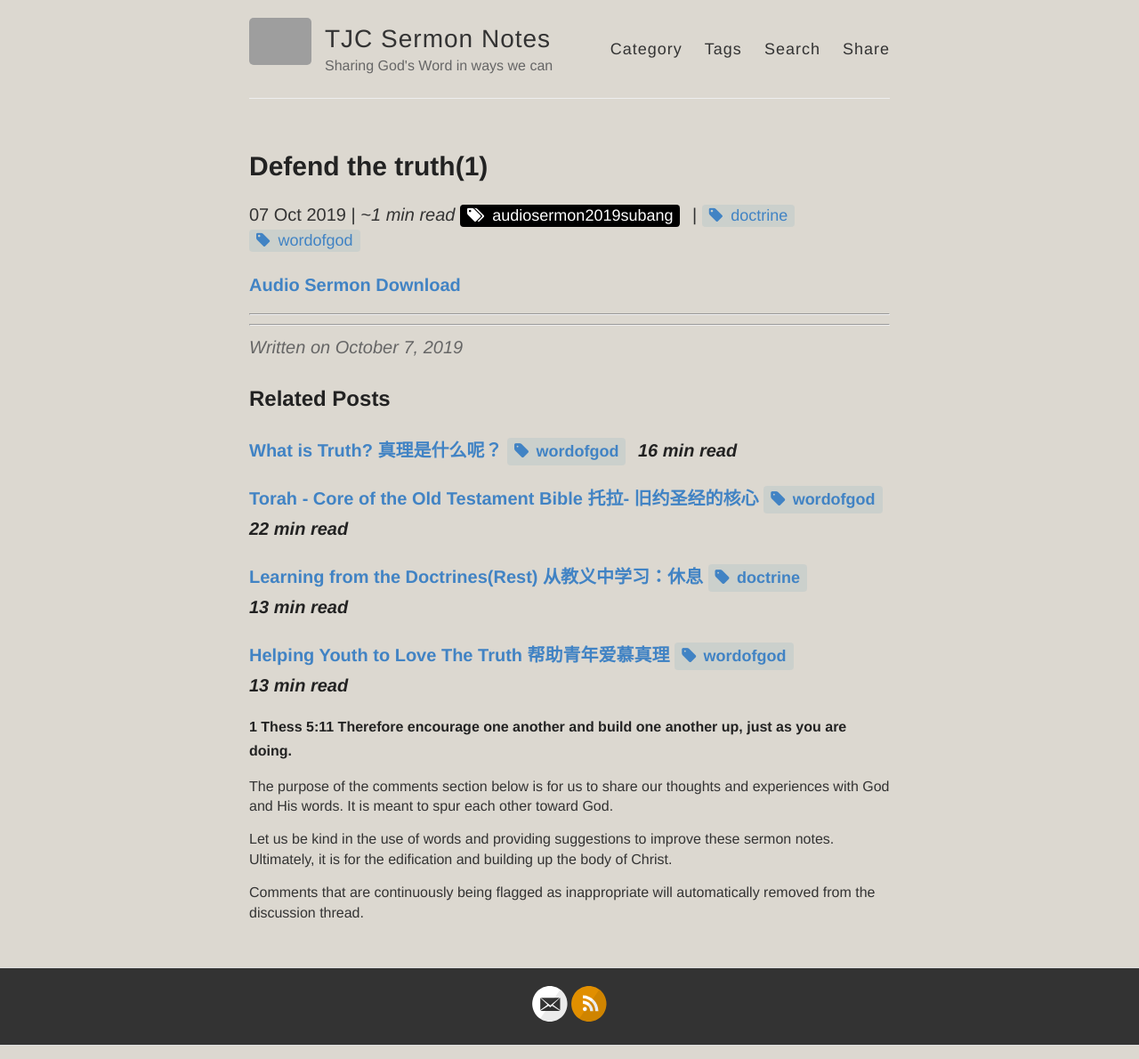
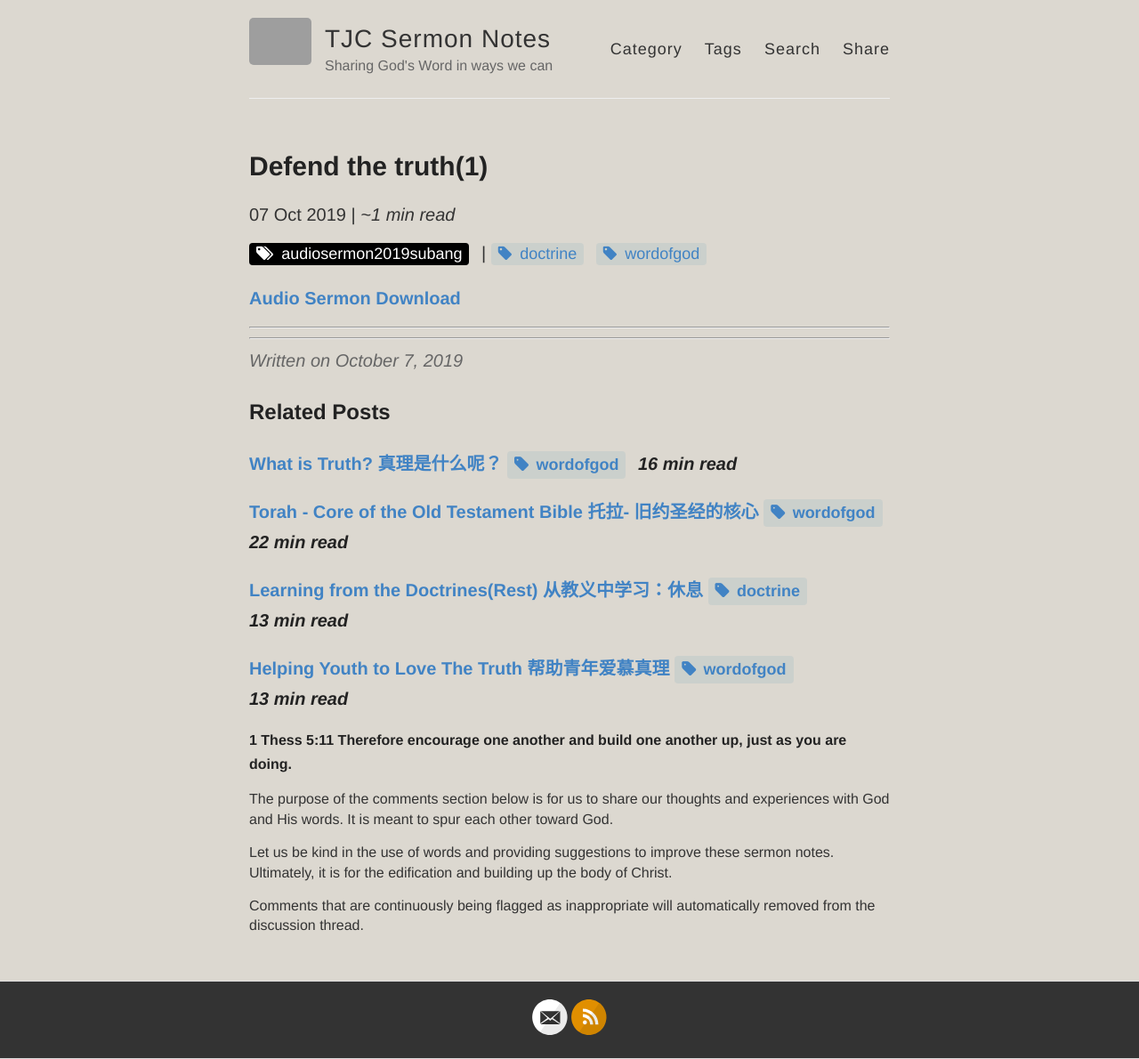
Before and after one commit to catchupTJC/catchuptjc.github.io, a Jekyll site: the page built from _posts/2019-10-07-Defend the truth(1) .md, in a window 1280 px wide. Shown: the whole page at 89% size. Built offline with Jekyll 4.4.1, drawn with Linux system fonts in a browser that asks for light colours; nearby versions of some CDN libraries; comment, search, counter and statistics services are not loaded; grey boxes are pictures that could not be loaded.

Commit message:
Update post.html

```diff
--- a/_layouts/post.html
+++ b/_layouts/post.html
@@ -11,13 +11,13 @@
 
   {% if page.category %}
   {% for tag in page.category %}
-    <a href="{{ site.baseurl }}{{ site.category_page }}#{{ tag | slugify }}" class="cat-tag">{{ tag }}</a>
+    <p><a href="{{ site.baseurl }}{{ site.category_page }}#{{ tag | slugify }}" class="cat-tag">{{ tag }}</a>
   {% endfor %}
   {% endif %}
   {% if page.tags %} |
   {% for tag in page.tags %}
     <a href="{{ site.baseurl }}{{ site.tag_page }}#{{ tag | slugify }}" class="post-tag">{{ tag }}</a>
-  {% endfor %}
+  {% endfor %}</p>
   {% endif %}
 
   {% if page.hymns %}
```
